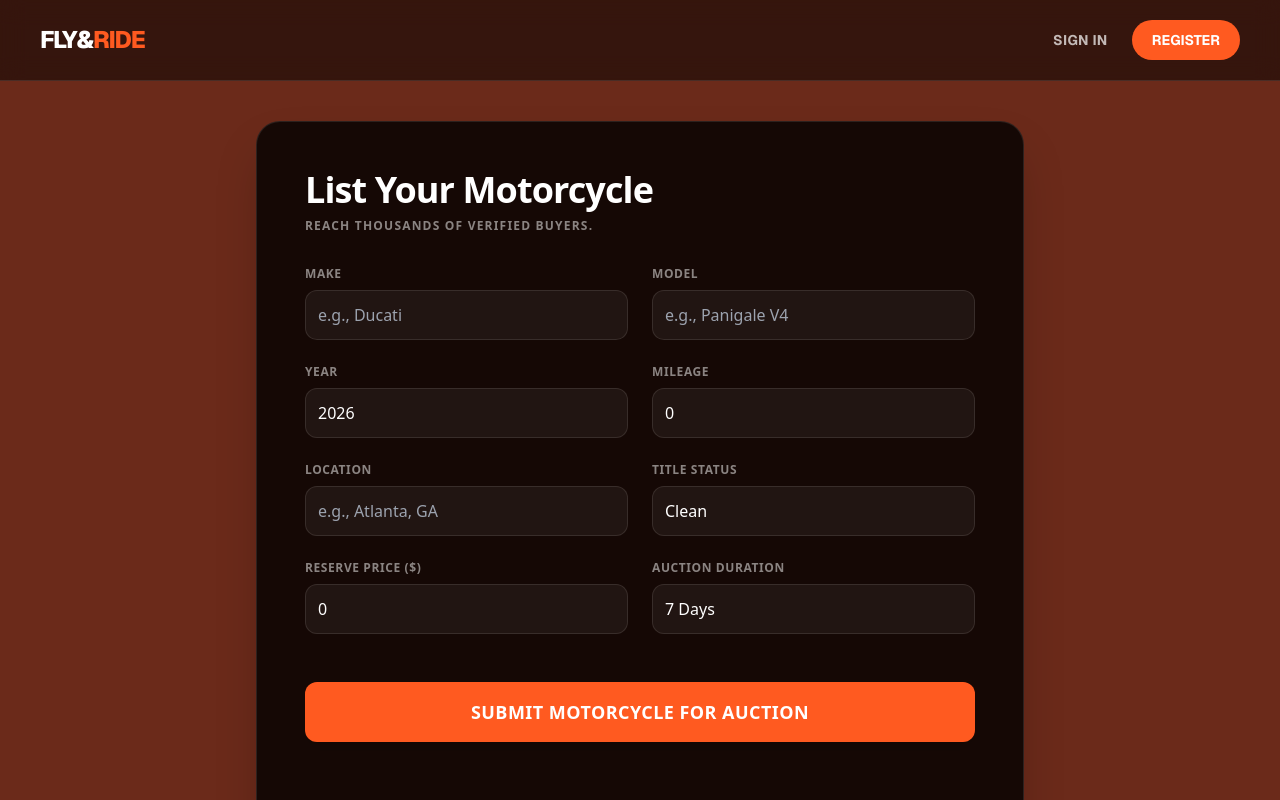
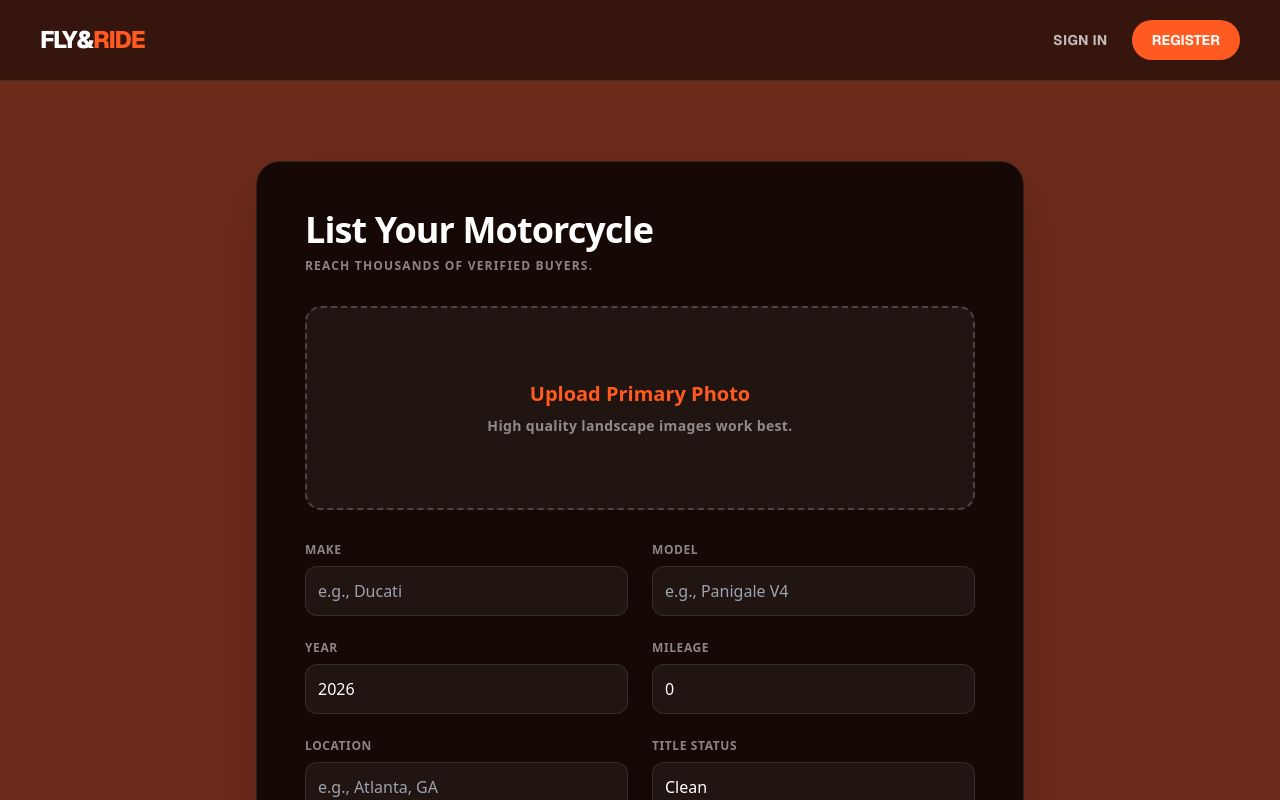
Before and after one commit to gsurjs/The_Fly_And_Ride, a Next.js app: page /create in a window 1280 px wide. Shown: the top 800 px of the page. Built offline with nearby package versions, Linux system fonts and the light colour scheme; no server answers.

Commit message:
adding image state and compression pipeline function. handleSubmit function for uploading compressed image to db, retrieves public url, inserts data

```diff
--- a/app/create/page.tsx
+++ b/app/create/page.tsx
@@ -2,6 +2,7 @@
 import { useState, useEffect } from 'react';
 import { createBrowserClient } from '@supabase/ssr';
 import { useRouter } from 'next/navigation';
+import imageCompression from 'browser-image-compression';
 
 export default function CreateListing() {
   const router = useRouter();
@@ -13,7 +14,10 @@ export default function CreateListing() {
   const [loading, setLoading] = useState(false);
   const [errorMsg, setErrorMsg] = useState('');
 
-  // 1. Add a static state for the max allowed year to satisfy the server build
+  // Image Upload State
+  const [imageFile, setImageFile] = useState<File | null>(null);
+  const [imagePreview, setImagePreview] = useState<string | null>(null);
+
   const [maxYear, setMaxYear] = useState(2027);
 
   const [formData, setFormData] = useState({
@@ -27,21 +31,48 @@ export default function CreateListing() {
     duration_days: 7,
   });
 
-  // 2. Safely calculate the dynamic dates ONLY after the browser loads
   useEffect(() => {
     const currentYear = new Date().getFullYear();
     setFormData((prev) => ({ ...prev, year: currentYear }));
-    setMaxYear(currentYear + 1); // Safely sets the max year to next year
+    setMaxYear(currentYear + 1);
   }, []);
 
   const handleChange = (e: React.ChangeEvent<HTMLInputElement | HTMLSelectElement>) => {
     setFormData({ ...formData, [e.target.name]: e.target.value });
   };
 
+  // The Client-Side Compression Logic
+  const handleImageChange = async (e: React.ChangeEvent<HTMLInputElement>) => {
+    const file = e.target.files?.[0];
+    if (!file) return;
+
+    try {
+      // Configuration to crush the image while maintaining quality
+      const options = {
+        maxSizeMB: 1, // Compress to max 1MB (keeps your storage costs incredibly low)
+        maxWidthOrHeight: 1920, // Max 1080p resolution
+        useWebWorker: true,
+      };
+
+      const compressedFile = await imageCompression(file, options);
+      setImageFile(compressedFile);
+      setImagePreview(URL.createObjectURL(compressedFile)); // Show the user a preview
+    } catch (error) {
+      console.error("Compression error:", error);
+      setErrorMsg("Failed to process image. Please try a different photo.");
+    }
+  };
+
   const handleSubmit = async (e: React.FormEvent) => {
     e.preventDefault();
     setLoading(true);
     setErrorMsg('');
+
+    if (!imageFile) {
+      setErrorMsg("Please upload an image of the motorcycle.");
+      setLoading(false);
+      return;
+    }
 
     const { data: { user }, error: authError } = await supabase.auth.getUser();
 
@@ -51,6 +82,29 @@ export default function CreateListing() {
       return;
     }
 
+    // Step 1: Upload the compressed image to Supabase Storage
+    const fileExt = imageFile.name.split('.').pop();
+    const fileName = `${user.id}-${Math.random()}.${fileExt}`; // Cryptographically safe, unique filename
+    const filePath = `${fileName}`;
+
+    const { error: uploadError } = await supabase.storage
+      .from('motorcycles')
+      .upload(filePath, imageFile);
+
+    if (uploadError) {
+      setErrorMsg(`Image Upload Error: ${uploadError.message}`);
+      setLoading(false);
+      return;
+    }
+
+    // Step 2: Get the public URL of the successfully uploaded image
+    const { data: publicUrlData } = supabase.storage
+      .from('motorcycles')
+      .getPublicUrl(filePath);
+
+    const imageUrl = publicUrlData.publicUrl;
+
+    // Step 3: Insert the listing data with the new image URL
     const endsAt = new Date();
     endsAt.setDate(endsAt.getDate() + Number(formData.duration_days));
 
@@ -67,6 +121,7 @@ export default function CreateListing() {
           title_status: formData.title_status,
           reserve_price: Number(formData.reserve_price),
           ends_at: endsAt.toISOString(),
+          image_url: imageUrl, // Mapping the hosted image to the database row
         }
       ]);
 
@@ -81,7 +136,7 @@ export default function CreateListing() {
 
   return (
     <main className="min-h-screen bg-[#6b2a1a] p-4 md:p-10 font-sans flex justify-center">
-      <div className="w-full max-w-3xl bg-black/80 p-8 md:p-12 rounded-3xl border border-white/10 shadow-2xl backdrop-blur-md">
+      <div className="w-full max-w-3xl bg-black/80 p-8 md:p-12 rounded-3xl border border-white/10 shadow-2xl backdrop-blur-md mt-10 mb-10">
         <h1 className="text-4xl font-extrabold text-white tracking-tight mb-2">List Your Motorcycle</h1>
         <p className="text-white/50 font-semibold uppercase tracking-widest text-xs mb-8">Reach thousands of verified buyers.</p>
 
@@ -91,7 +146,31 @@ export default function CreateListing() {
           </div>
         )}
 
-        <form onSubmit={handleSubmit} className="space-y-6 text-white">
+        <form onSubmit={handleSubmit} className="space-y-8 text-white">
+
+          {/* New Image Upload Dropzone */}
+          <div className="bg-white/5 border-2 border-dashed border-white/20 rounded-2xl p-6 text-center hover:border-[#ff5a20] transition-colors relative overflow-hidden group">
+            {imagePreview ? (
+              <div className="relative h-64 w-full">
+                <img src={imagePreview} alt="Preview" className="object-cover w-full h-full rounded-xl" />
+                <div className="absolute inset-0 bg-black/50 opacity-0 group-hover:opacity-100 flex items-center justify-center transition-opacity rounded-xl">
+                  <p className="font-bold tracking-widest uppercase">Click to Change Photo</p>
+                </div>
+              </div>
+            ) : (
+              <div className="py-12">
+                <p className="text-[#ff5a20] font-extrabold text-xl mb-2">Upload Primary Photo</p>
+                <p className="text-white/50 text-sm font-semibold tracking-wide">High quality landscape images work best.</p>
+              </div>
+            )}
+            <input
+              type="file"
+              accept="image/jpeg, image/png, image/webp"
+              onChange={handleImageChange}
+              className="absolute inset-0 w-full h-full opacity-0 cursor-pointer"
+            />
+          </div>
+
           <div className="grid grid-cols-1 md:grid-cols-2 gap-6">
             <div>
               <label className="block text-xs font-bold text-white/50 uppercase tracking-wider mb-2">Make</label>
@@ -106,7 +185,6 @@ export default function CreateListing() {
 
             <div>
               <label className="block text-xs font-bold text-white/50 uppercase tracking-wider mb-2">Year</label>
-              {/* 3. Swap the dynamic Date call for the safe state variable */}
               <input required name="year" type="number" min="1900" max={maxYear} value={formData.year} onChange={handleChange}
                 className="w-full bg-white/5 border border-white/10 rounded-xl p-3 focus:outline-none focus:border-[#ff5a20] transition-colors" />
             </div>
```
